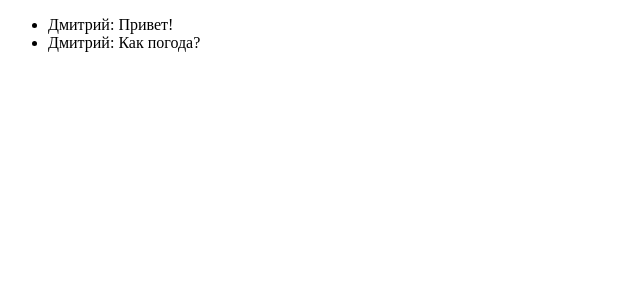
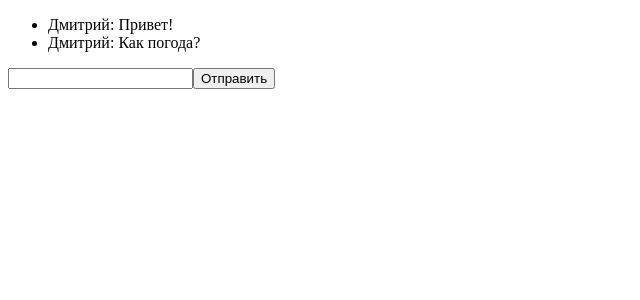
Before and after one commit to SergeyShashin/react110623, a React app: page / in a window 1280 px wide. Shown: the top 300 px of the page, without its empty margins (0-640 px from the left). Built offline with nearby package versions, Linux system fonts and the light colour scheme.

Commit message:
Add componnents Messenger, MessagesList, Message.

```diff
--- a/src/components/MessageForm.jsx
+++ b/src/components/MessageForm.jsx
@@ -2,11 +2,30 @@ import React, { Component } from 'react';
 
 export class MessageForm extends Component {
 
+  state = {
+    inputMessage: null
+  }
+
+  handlerInput = (event) => {
+    this.setState({
+      inputMessage: event.target.value
+    });
+  }
+
+  handlerButtonSend = () => {
+    this.props.getInputMessageFunction(this.state.inputMessage);
+    this.setState({
+      inputMessage: null
+    });
+  }
 
   render() {
     return (
       <div>
-       Текст
+        <label>
+          <input type="text" onChange={this.handlerInput} />
+        </label>
+        <button onClick={this.handlerButtonSend}>Отправить</button>
       </div >
     );
   }
--- a/src/components/MessagesList.jsx
+++ b/src/components/MessagesList.jsx
@@ -2,12 +2,12 @@ import React, { Component } from 'react';
 
 export class MessagesList extends Component {
 
-
   render() {
+    let messages = this.props.messages;
     return (
-      <div>
-       Текст
-      </div >
+        <ul>
+          {messages.map((message, idx) => <li key={idx}>{message.author}: {message.text}</li>)}
+        </ul>
     );
   }
 
--- a/src/components/Messenger.jsx
+++ b/src/components/Messenger.jsx
@@ -21,9 +21,10 @@ export class Messenger extends Component {
     }, 5000)
   }
 
+
   componentDidUpdate() {
     setInterval(() => {
-      if (this.state.messages[this.state.messages.length-1].author !== 'Bot') {
+      if (this.state.messages[this.state.messages.length - 1].author !== 'Bot') {
         this.setState({ messages: this.state.messages.concat({ author: 'Bot', text: 'Бот приветствует Вас!' }) })
       }
 
@@ -35,14 +36,18 @@ export class Messenger extends Component {
     clearInterval(this.interval);
   }
 
+  getInputMessage = (message) => {
+    console.log(message);
+    this.setState({ messages: this.state.messages.concat({ author: 'Дмитрий', text: message }) });
+  }
+
   render() {
     let { messages } = this.state;
     return (
       <div>
-        <ul>
-          {messages.map((message, idx) => <li key={idx}>{message.author}: {message.text}</li>)}
-        </ul>
-      </div >
+        <MessagesList messages={messages} />
+        <MessageForm getInputMessageFunction={this.getInputMessage} />
+      </div>
     );
   }
 
```
